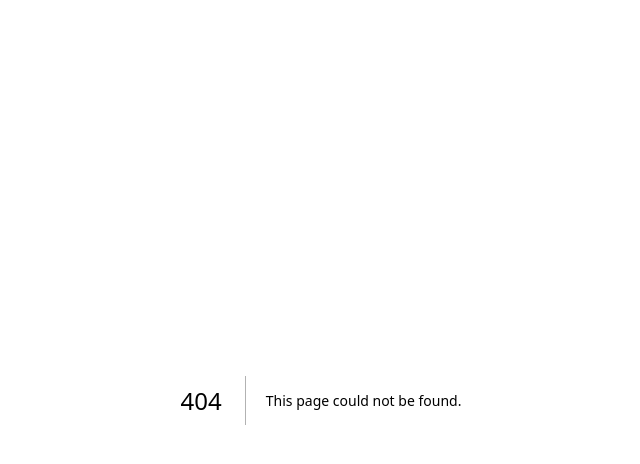
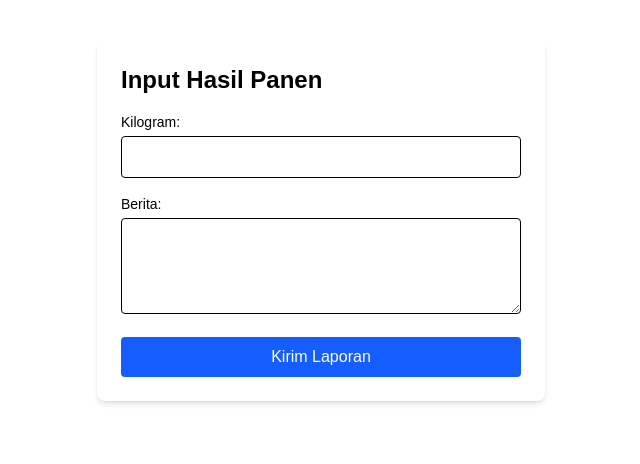
Before and after one commit to advprog-2026-B1-project/MySawit, a Next.js app in the folder frontend/: page /harvest/create in a window 1280 px wide. Before the commit this address had no page. Shown: the top 464 px of the page, without its empty margins (319-959 px from the left). Built offline with nearby package versions, Linux system fonts and the light colour scheme.

Commit message:
Add basic frontend

```diff
--- /dev/null
+++ b/frontend/app/harvest/create/page.tsx
@@ -0,0 +1,65 @@
+"use client";
+import { useState } from 'react';
+
+export default function CreateHarvestForm() {
+    const [kilogram, setKilogram] = useState('');
+    const [berita, setBerita] = useState('');
+    const [message, setMessage] = useState('');
+
+    const handleSubmit = async (e: React.FormEvent) => {
+        e.preventDefault();
+        try {
+            const res = await fetch('http://localhost:8080/api/harvest', {
+                method: 'POST',
+                headers: { 'Content-Type': 'application/json' },
+                body: JSON.stringify({ kilogram: Number(kilogram), berita })
+            });
+
+            if (!res.ok) {
+                const errorData = await res.json();
+                throw new Error(errorData.message || "Gagal menyimpan data.");
+            }
+
+            setMessage("Hasil panen berhasil disimpan!");
+            setKilogram('');
+            setBerita('');
+        } catch (error: any) {
+            setMessage(error.message || "Buruh maksimal hanya bisa input sekali hari.");
+        }
+    };
+
+    return (
+        <div className="max-w-md mx-auto mt-10 p-6 bg-white rounded-lg shadow-md">
+            <h2 className="text-2xl font-bold mb-4 text-black">Input Hasil Panen</h2>
+            {message && (
+                <div className={`p-3 mb-4 rounded ${message.includes('berhasil') ? 'bg-green-100 text-green-700' : 'bg-red-100 text-red-700'}`}>
+                    {message}
+                </div>
+            )}
+            <form onSubmit={handleSubmit} className="space-y-4">
+                <div>
+                    <label className="block text-black text-sm font-medium mb-1">Kilogram:</label>
+                    <input
+                        type="number"
+                        value={kilogram}
+                        onChange={e => setKilogram(e.target.value)}
+                        className="w-full border p-2 rounded text-black"
+                        required
+                    />
+                </div>
+                <div>
+                    <label className="block text-black text-sm font-medium mb-1">Berita:</label>
+                    <textarea
+                        value={berita}
+                        onChange={e => setBerita(e.target.value)}
+                        className="w-full border p-2 rounded h-24 text-black"
+                        required
+                    />
+                </div>
+                <button type="submit" className="w-full bg-blue-600 hover:bg-blue-700 text-white p-2 rounded">
+                    Kirim Laporan
+                </button>
+            </form>
+        </div>
+    );
+}
--- /dev/null
+++ b/frontend/app/harvest/page.tsx
@@ -0,0 +1,71 @@
+"use client";
+import { useEffect, useState } from 'react';
+
+interface HarvestResponse {
+    id: number;
+    tanggalPanen: string;
+    kilogram: number;
+    berita: string;
+    status: string;
+}
+
+export default function HarvestHistory() {
+    const [history, setHistory] = useState<HarvestResponse[]>([]);
+    const [loading, setLoading] = useState(true);
+
+    useEffect(() => {
+        fetch('http://localhost:8080/api/harvest/me')
+            .then(res => res.json())
+            .then(data => {
+                setHistory(data);
+                setLoading(false);
+            })
+            .catch(err => {
+                console.error("Failed to fetch history:", err);
+                setLoading(false);
+            });
+    }, []);
+
+    if (loading) return <div className="p-4">Memuat data...</div>;
+
+    return (
+        <div className="max-w-4xl mx-auto mt-10 p-4">
+            <h2 className="text-2xl font-bold mb-6">Riwayat Hasil Panen</h2>
+            <div className="overflow-x-auto">
+                <table className="min-w-full bg-white border border-gray-200 shadow-sm rounded">
+                    <thead className="bg-gray-50">
+                    <tr>
+                        <th className="px-4 py-3 border-b text-left text-sm font-semibold text-gray-700">Tanggal</th>
+                        <th className="px-4 py-3 border-b text-left text-sm font-semibold text-gray-700">Kilogram</th>
+                        <th className="px-4 py-3 border-b text-left text-sm font-semibold text-gray-700">Berita</th>
+                        <th className="px-4 py-3 border-b text-left text-sm font-semibold text-gray-700">Status</th>
+                    </tr>
+                    </thead>
+                    <tbody>
+                    {history.length === 0 ? (
+                        <tr>
+                            <td colSpan={4} className="px-4 py-3 border-b text-center text-gray-500">Belum ada riwayat panen.</td>
+                        </tr>
+                    ) : (
+                        history.map(item => (
+                            <tr key={item.id} className="hover:bg-gray-50">
+                                <td className="px-4 py-3 border-b text-black">{item.tanggalPanen}</td>
+                                <td className="px-4 py-3 border-b text-black">{item.kilogram} kg</td>
+                                <td className="px-4 py-3 border-b text-black">{item.berita}</td>
+                                <td className="px-4 py-3 border-b">
+                                        <span className={`px-2 py-1 text-xs rounded-full font-medium
+                                            ${item.status === 'Approved' ? 'bg-green-100 text-green-800' :
+                                            item.status === 'Rejected' ? 'bg-red-100 text-red-800' :
+                                                'bg-yellow-100 text-yellow-800'}`}>
+                                            {item.status}
+                                        </span>
+                                </td>
+                            </tr>
+                        ))
+                    )}
+                    </tbody>
+                </table>
+            </div>
+        </div>
+    );
+}
```
Also changed, not shown: 1 other file (tests, documents, lock files or other folders).
